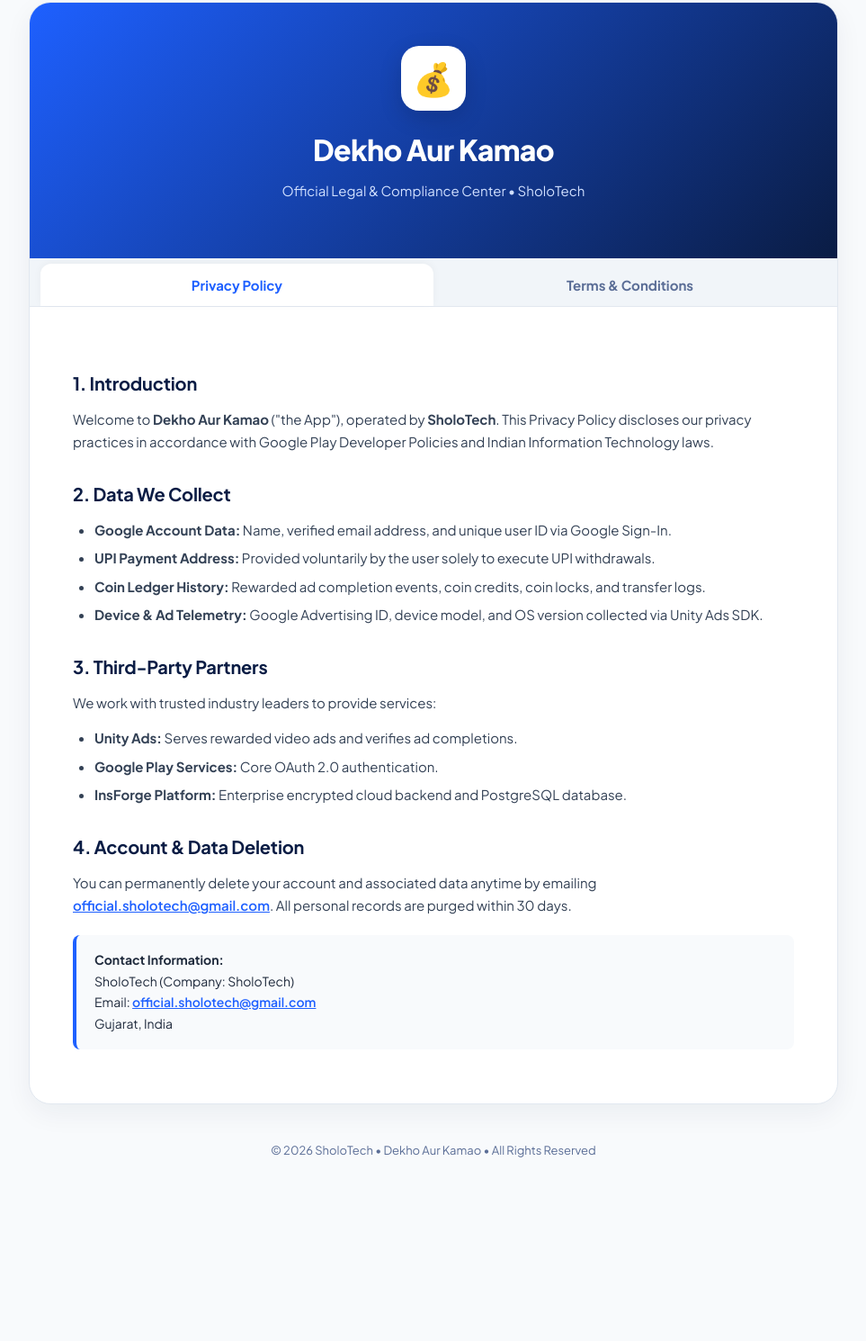
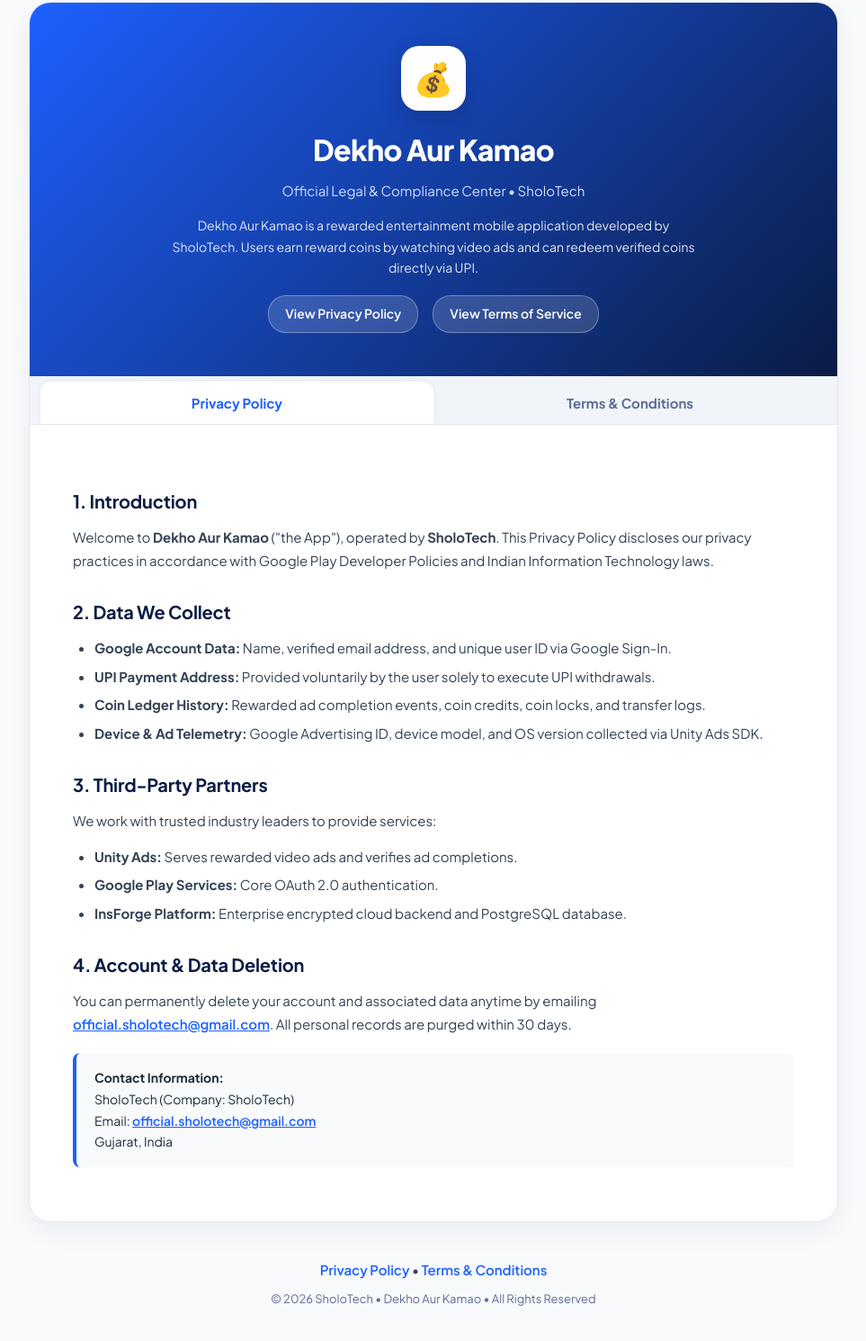
Before and after one commit to Shubham7pethani/dekho_aur_kamao_privacypolicy, a plain HTML site: page index.html in a window 1280 px wide. Shown: the part 38-1528 px from the top of the page at 90% size, without its empty margins (158-1121 px from the left). Before the commit the page ends 1367 px from the top, so only its background shows below. Drawn offline with Linux system fonts and the light colour scheme.

Commit message:
Add direct anchor links to privacy policy and terms on homepage

```diff
--- a/index.html
+++ b/index.html
@@ -142,6 +142,13 @@
       <div class="app-icon">💰</div>
       <h1>Dekho Aur Kamao</h1>
       <p class="subtitle">Official Legal &amp; Compliance Center &bull; SholoTech</p>
+      <p style="margin-top: 14px; font-size: 14px; color: #E2E8F0; max-width: 600px; margin-left: auto; margin-right: auto;">
+        Dekho Aur Kamao is a rewarded entertainment mobile application developed by SholoTech. Users earn reward coins by watching video ads and can redeem verified coins directly via UPI.
+      </p>
+      <div style="margin-top: 18px; display: flex; justify-content: center; gap: 16px;">
+        <a href="privacy-policy.html" style="color: #FFFFFF; background: rgba(255,255,255,0.15); padding: 8px 18px; border-radius: 20px; text-decoration: none; font-size: 14px; font-weight: 600; border: 1px solid rgba(255,255,255,0.3);">View Privacy Policy</a>
+        <a href="terms-conditions.html" style="color: #FFFFFF; background: rgba(255,255,255,0.15); padding: 8px 18px; border-radius: 20px; text-decoration: none; font-size: 14px; font-weight: 600; border: 1px solid rgba(255,255,255,0.3);">View Terms of Service</a>
+      </div>
     </div>
 
     <div class="tab-bar">
@@ -211,6 +218,10 @@
   </div>
 
   <footer>
+    <p style="margin-bottom: 8px;">
+      <a href="privacy-policy.html" style="color: var(--primary); text-decoration: none; font-weight: 600;">Privacy Policy</a> &bull;
+      <a href="terms-conditions.html" style="color: var(--primary); text-decoration: none; font-weight: 600;">Terms &amp; Conditions</a>
+    </p>
     &copy; 2026 SholoTech &bull; Dekho Aur Kamao &bull; All Rights Reserved
   </footer>
 
```
